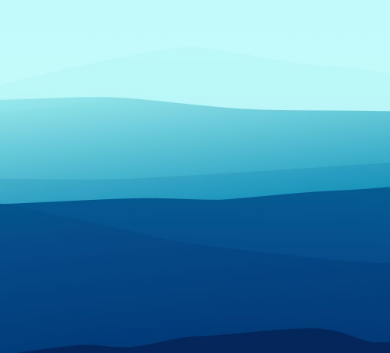
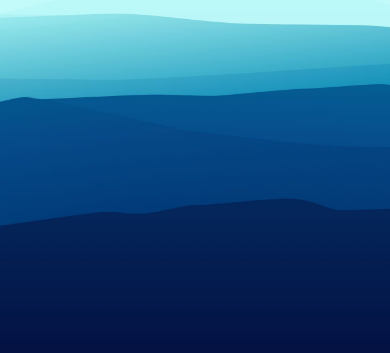
Before and after one commit to EdwardCaf/Portfolio-2, a plain HTML site: page index.html in a window 390 px wide. Shown: the part 319-672 px from the top of the page. Drawn offline with Linux system fonts and the light colour scheme.

Commit message:
Update info text

```diff
--- a/css/style.css
+++ b/css/style.css
@@ -160,6 +160,10 @@ a:visited {
     font-size: 1.4em;
   }
 
+  .banner {
+    height: 80vh;
+  }
+
   .banner .content {
     margin-top: 22vh;
   }
```
